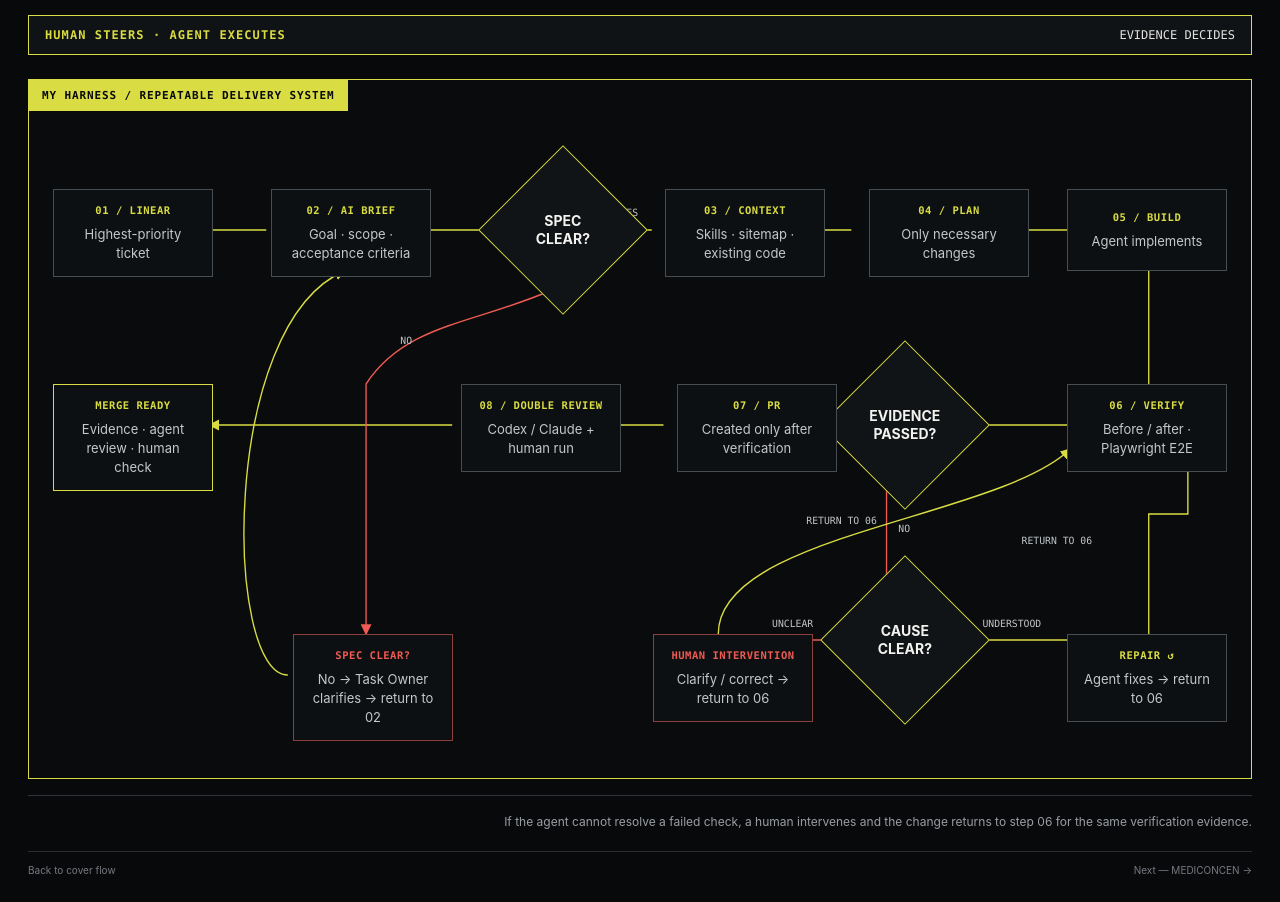
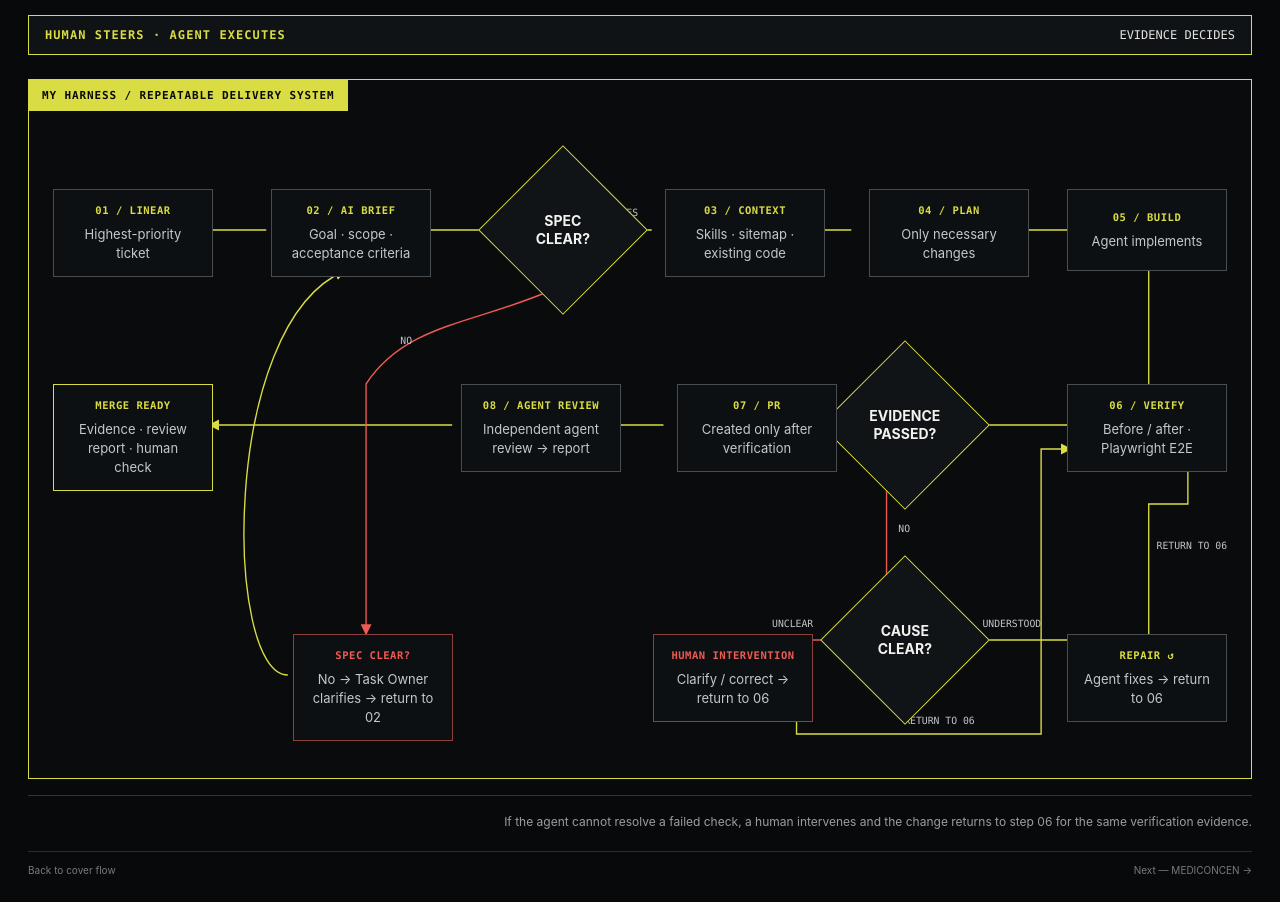
Before and after one commit to outsider987/victor-site, a Next.js app: page /work/cypherlab in a window 1280 px wide. Shown: the part 1340-2242 px from the top of the page. Built offline with nearby package versions, Linux system fonts and the light colour scheme.

Commit message:
Clarify harness review and fix route overlap

```diff
--- a/src/components/case-study.tsx
+++ b/src/components/case-study.tsx
@@ -70,8 +70,8 @@ function CypherArchitecture({ lang }: { lang: "en" | "zh" }) {
         repair: ["REPAIR ↺", "Agent fixes → return to 06"],
         human: ["HUMAN INTERVENTION", "Clarify / correct → return to 06"],
         pr: ["07 / PR", "Created only after verification"],
-        review: ["08 / DOUBLE REVIEW", "Codex / Claude + human run"],
-        merge: ["MERGE READY", "Evidence · agent review · human check"],
+        review: ["08 / AGENT REVIEW", "Independent agent review → report"],
+        merge: ["MERGE READY", "Evidence · review report · human check"],
       },
       labels: ["YES", "NO", "UNDERSTOOD", "UNCLEAR", "RETURN TO 06"],
       note: "If the agent cannot resolve a failed check, a human intervenes and the change returns to step 06 for the same verification evidence.",
@@ -127,8 +127,8 @@ function CypherArchitecture({ lang }: { lang: "en" | "zh" }) {
         repair: ["修復 ↺", "Agent 修復 → 回到 06"],
         human: ["人工介入", "釐清／修正 → 回到 06"],
         pr: ["07 / PR", "驗證完成才建立"],
-        review: ["08 / 雙重複驗", "Codex / Claude＋人工執行"],
-        merge: ["可合併", "證據 · Agent 複驗 · 人工確認"],
+        review: ["08 / AGENT 複驗", "獨立 Agent 審查 → 產出報告"],
+        merge: ["可合併", "證據 · Review 報告 · 人工確認"],
       },
       labels: ["是", "否", "明白", "不明白", "回到 06"],
       note: "AI 無法解決驗證問題時，由人工介入釐清或修正，再回到 06 重跑相同驗證。",
@@ -216,11 +216,11 @@ function CypherArchitecture({ lang }: { lang: "en" | "zh" }) {
                 <path className="harness-route-stop" d="M510 156C430 190 360 190 320 250V500" />
                 <path className="harness-route" d="M240 541C175 541 170 190 298 137" />
                 <path className="harness-route-stop" d="M852 351V446M792 506H760" />
-                <path className="harness-route" d="M912 506H1040M1120 500V380H1160V332M680 500C680 400 965 385 1040 315" />
+                <path className="harness-route" d="M912 506H1040M1120 500V370H1160V332M760 541V600H1010V315H1040" />
                 <text x="580" y="82">{copy.delivery.labels[0]}</text><text x="355" y="210">{copy.delivery.labels[1]}</text>
                 <text x="770" y="276">{copy.delivery.labels[0]}</text><text x="864" y="398">{copy.delivery.labels[1]}</text>
                 <text x="950" y="493">{copy.delivery.labels[2]}</text><text x="735" y="493">{copy.delivery.labels[3]}</text>
-                <text x="990" y="410">{copy.delivery.labels[4]}</text><text x="770" y="390">{copy.delivery.labels[4]}</text>
+                <text x="1128" y="415">{copy.delivery.labels[4]}</text><text x="870" y="590">{copy.delivery.labels[4]}</text>
               </svg>
               <article className="harness-flow-node harness-ticket"><strong>{flow.ticket[0]}</strong><span>{flow.ticket[1]}</span></article>
               <article className="harness-flow-node harness-brief"><strong>{flow.brief[0]}</strong><span>{flow.brief[1]}</span></article>
```
